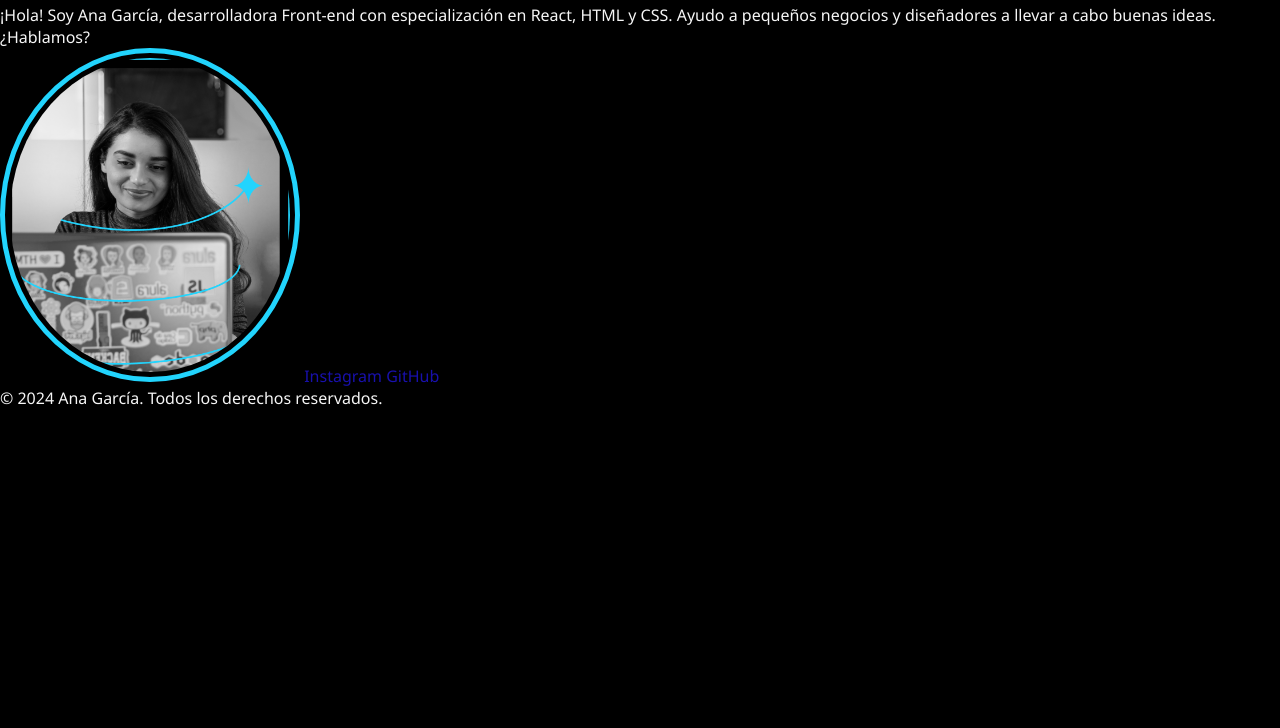
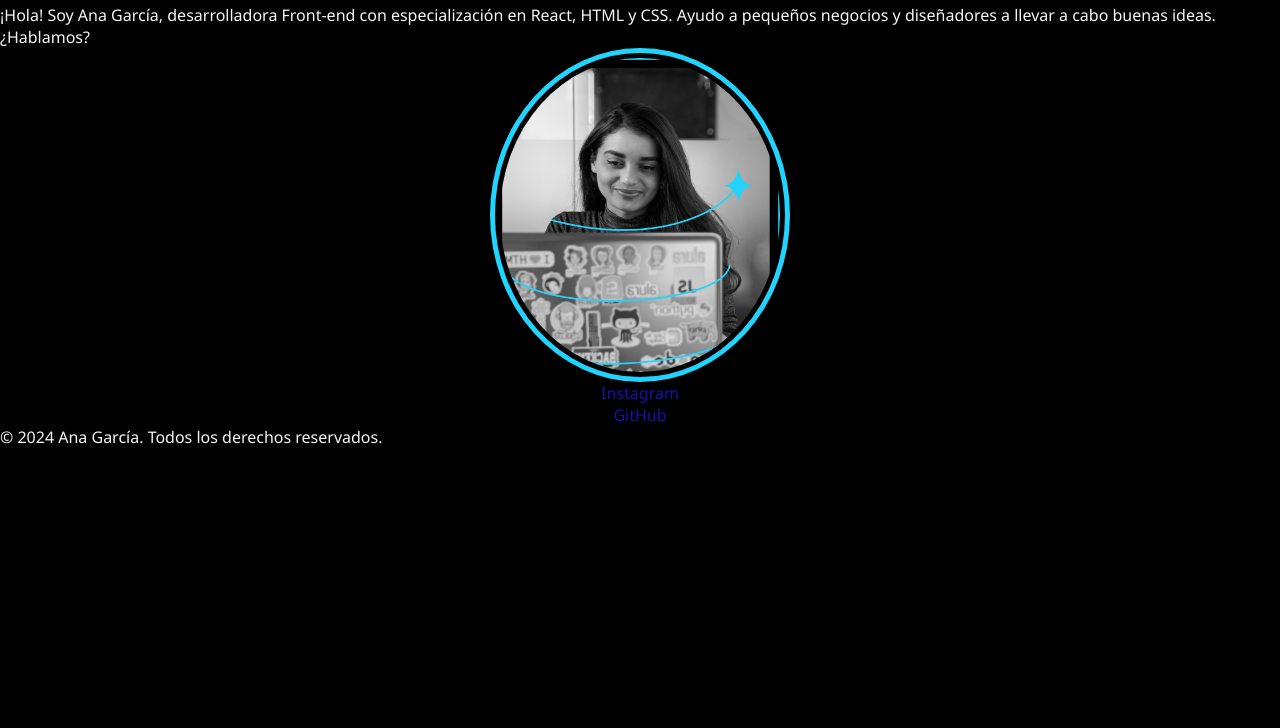
Before and after one commit to robertOrtegaM/portafolio, a plain HTML site: page index.html in a window 1280 px wide. Shown: the part 72-800 px from the top of the page. Drawn offline with Linux system fonts and the light colour scheme.

Commit message:
Actualizo CSS

```diff
--- a/index.html
+++ b/index.html
@@ -10,7 +10,7 @@
 
 <body>
     <header></header>
-    <main>
+    <main class="contenedorPrincipal">
         <h1>Eleve tu negocio digital a otro nivel <strong class="tituloDestacado"> con un Front-end de calidad!</strong></h1>
         <h2>Desarrolladora Front-end</h2>
         <p>¡Hola! Soy Ana García, desarrolladora Front-end con especialización en React, HTML y CSS. Ayudo a pequeños
--- a/style.css
+++ b/style.css
@@ -8,6 +8,8 @@
 body{
     background-color: #000000;
     color: #F6F6F6;
+    height: 100vh;
+    box-sizing: border-box;
 }
 a{
     color: rgb(24, 16, 172);
@@ -24,3 +26,9 @@ img{
     font-size: 30px;
     text-align: center;
 }
+.contenedorPrincipal{
+    display: flex;
+    flex-direction: column;
+    align-items: center;
+    justify-content: center;
+}
```
